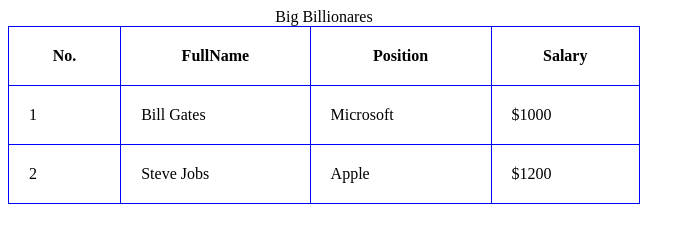
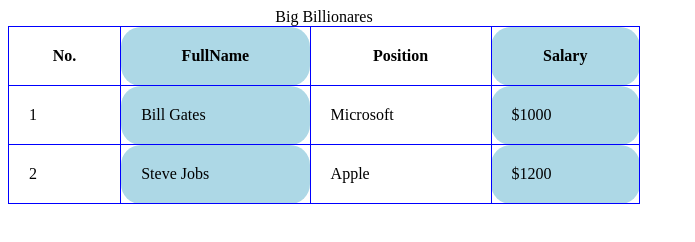
Before and after one commit to Maunducyrus/Web-Development-Class-Be-A-PRO, a plain HTML site: page htmltables.html in a window 1280 px wide. Shown: the whole page, without its empty margins (0-695 px from the left). Drawn offline with Linux system fonts and the light colour scheme.

Commit message:
n-th child

```diff
--- a/htmltables.html
+++ b/htmltables.html
@@ -18,6 +18,9 @@
             border-color: blue;
             padding: 20px;
 
+        }
+        th:nth-child(even), td:nth-child(even){
+            background-color: lightblue;
         }
      </style>
 </head>
```
